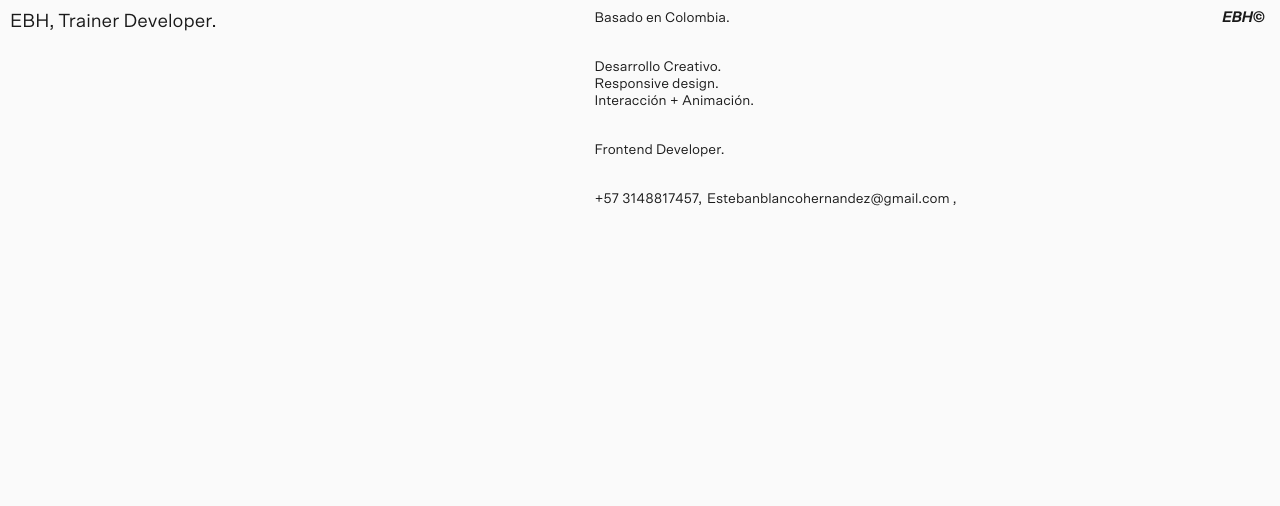
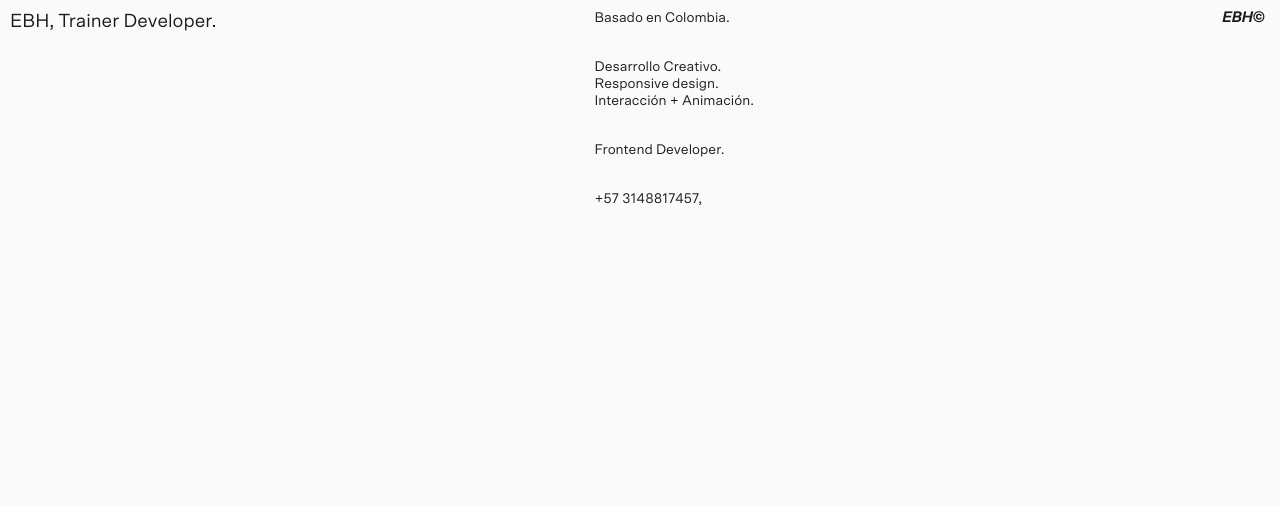
Before and after one commit to EstebanDBH1/load, a plain HTML site: page index.html in a window 1280 px wide. Shown: the top 506 px of the page. Drawn offline with nearby package versions, Linux system fonts and the light colour scheme.

Commit message:
Update index.html

```diff
--- a/index.html
+++ b/index.html
@@ -44,7 +44,7 @@
 
               <ul class="social">
                 <li><a href="#">+57 3148817457,</a></li>
-                <li><a href="#">Estebanblancohernandez@gmail.com ,</a></li>
+                <li><a href="#"></a></li>
                 <li><a href="#"></a></li>
               </ul>
             </div>
```
